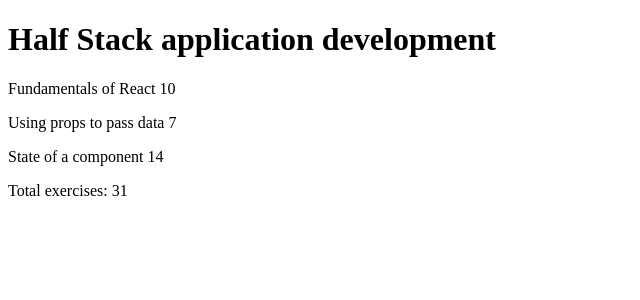
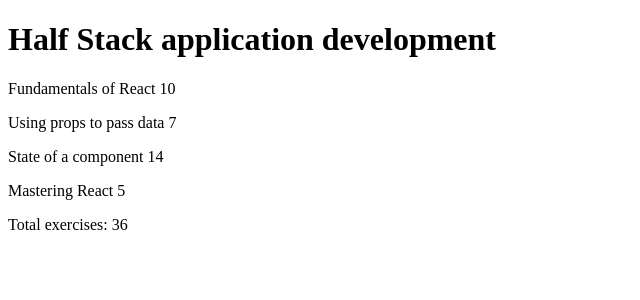
Before and after one commit to vprahaladhan/fullstackopen, a React (Create React App) app in the folder part2/coursecontents/: page / in a window 1280 px wide. Shown: the top 300 px of the page, without its empty margins (0-640 px from the left). Built offline with nearby package versions, Linux system fonts and the light colour scheme; the HTML template or start-up script is replaced by a standard one.

Commit message:
part 2_coursecontents_step 5
Commit for step 5 of part 2/coursecontents

```diff
--- a/part2/coursecontents/src/App.js
+++ b/part2/coursecontents/src/App.js
@@ -4,8 +4,9 @@
 import Total from './components/Total'
 
 const App = () => {
-  const course = 'Half Stack application development'
-  const parts = [
+  const course = {
+    name: 'Half Stack application development',
+    parts: [
       {
         name: 'Fundamentals of React',
         exercises: 10
@@ -17,14 +18,19 @@
       {
         name: 'State of a component',
         exercises: 14
+      },
+      {
+        name: 'Mastering React',
+        exercises: 5
       }
     ]
+  }
 
   return (
     <div>
-      <Header name={course} />
-      <Content parts={parts} />
-      <Total parts={parts.map(part => part.exercises)} />
+      <Header name={course.name} />
+      <Content parts={course.parts} />
+      <Total parts={course.parts.map(part => part.exercises)} />
     </div>
   )
 }
```
Lines whose indentation alone changed are shown as unchanged.
